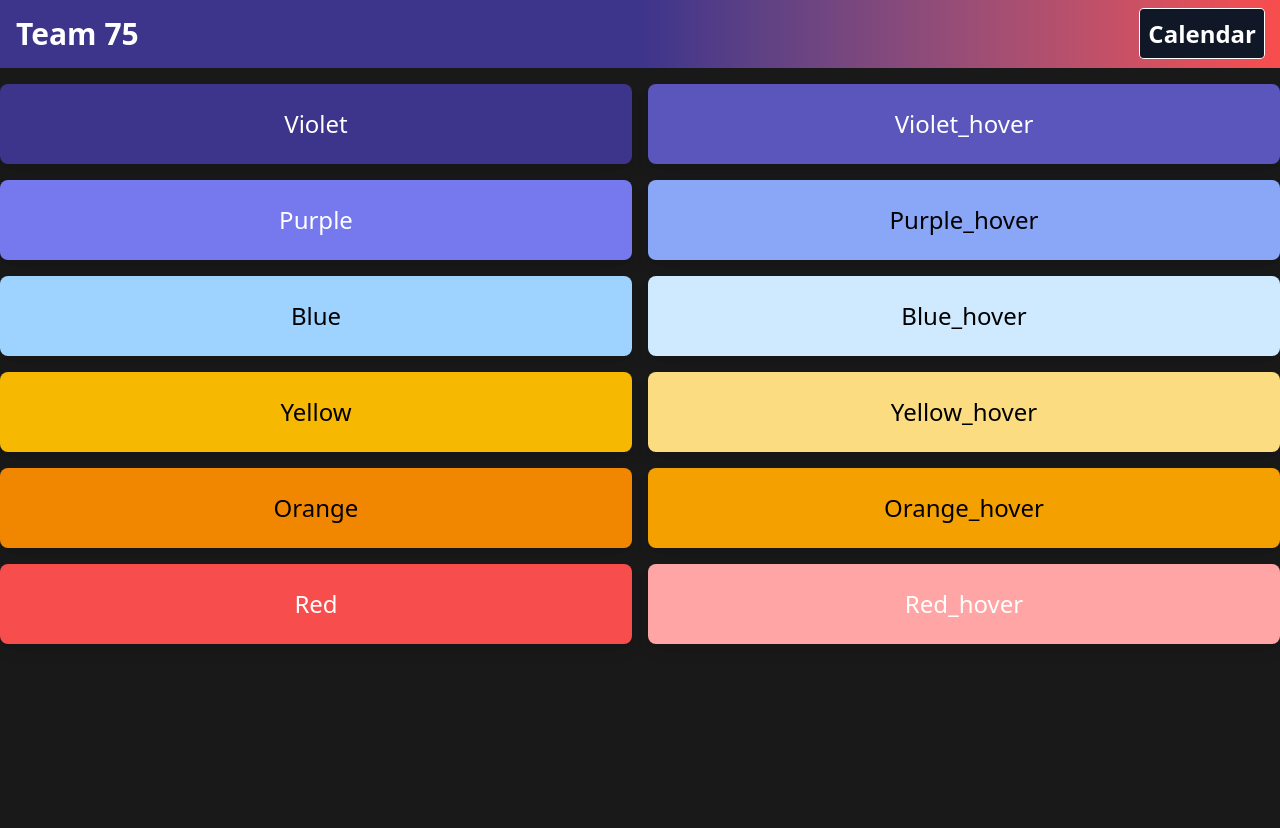
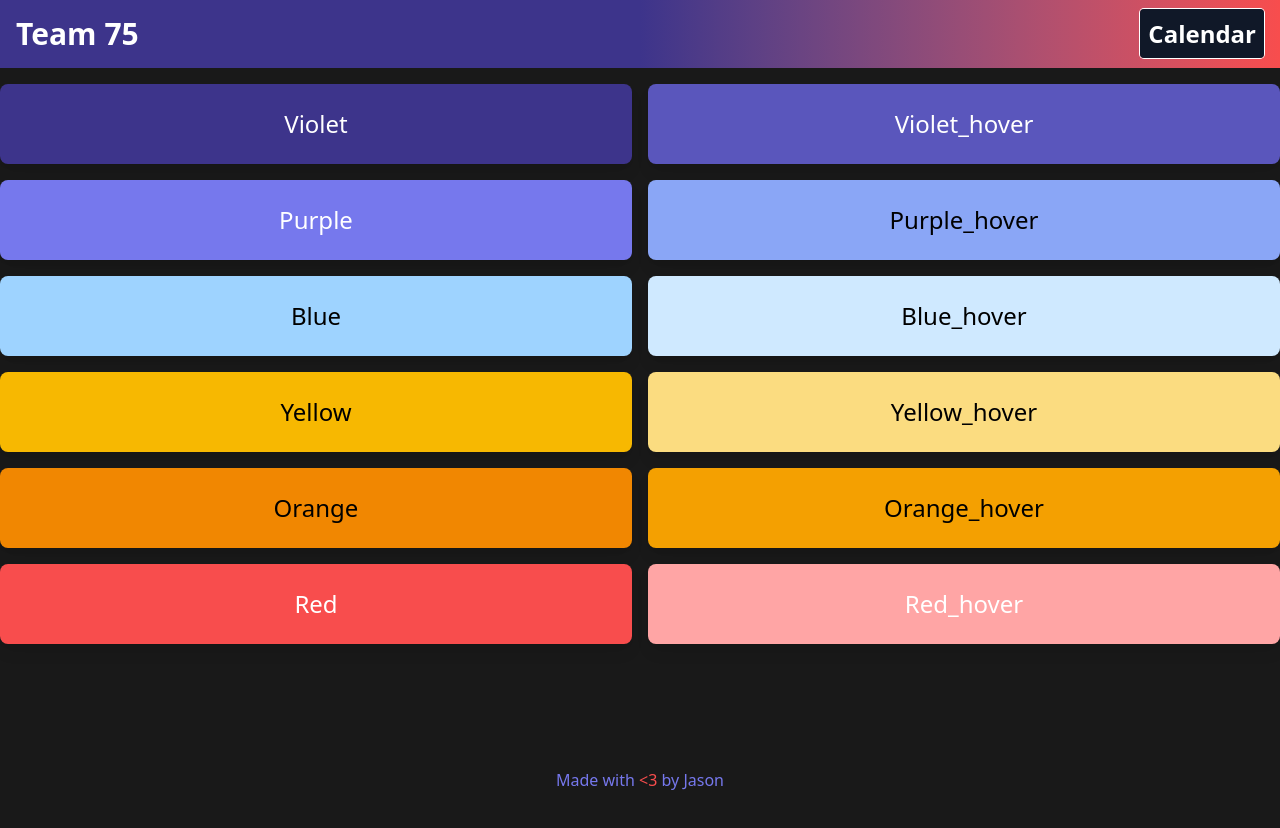
Before and after one commit to JsonLevine/team-75, a React (Vite) app: page /debug in a window 1280 px wide. Shown: the top 828 px of the page. Built offline with nearby package versions, Linux system fonts and the light colour scheme; no server answers; the database is empty.

Commit message:
Add Footer

```diff
--- a/src/App.jsx
+++ b/src/App.jsx
@@ -4,6 +4,7 @@ import "./index.css";
 import Home from "./pages/Home.jsx";
 import Tracker from "./pages/Tracker.jsx";
 import Header from "./pages/Header.jsx";
+import Footer from "./pages/Footer.jsx";
 import Calendar from "./pages/Calendar.jsx";
 import Debug from "./pages/Debug.jsx";
 import supabase from "./lib/supabase";
@@ -55,6 +56,7 @@ export default function App() {
         <Route path="/calendar" element={<Calendar />} />
         <Route path="/debug" element={<Debug />} />
       </Routes>
+      <Footer />
     </Router>
   );
 }
--- /dev/null
+++ b/src/pages/Footer.jsx
@@ -0,0 +1,16 @@
+import React from 'react'
+
+function Footer() {
+return (
+    <div
+        id="footer"
+        className="fixed bottom-0 left-1/2 -translate-x-1/2 w-full text-center bg-transparent py-2 z-50"
+    >
+        <span className="text-gq-purple">Made with</span>
+        <span className="text-jl-red">{' <3 '}</span>
+        <span className="text-gq-purple"> by Jason </span>
+    </div>
+)
+}
+
+export default Footer
```
